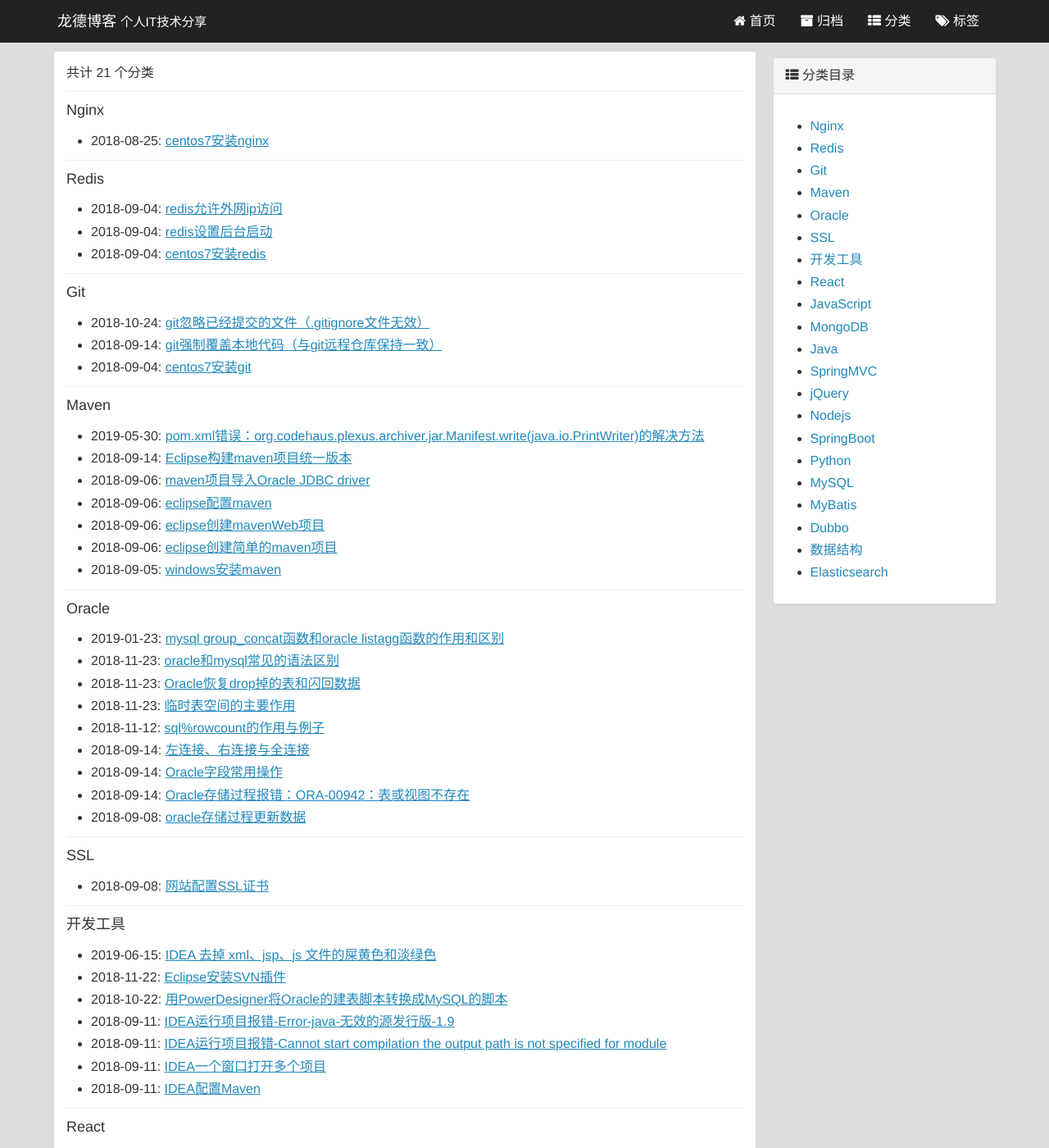
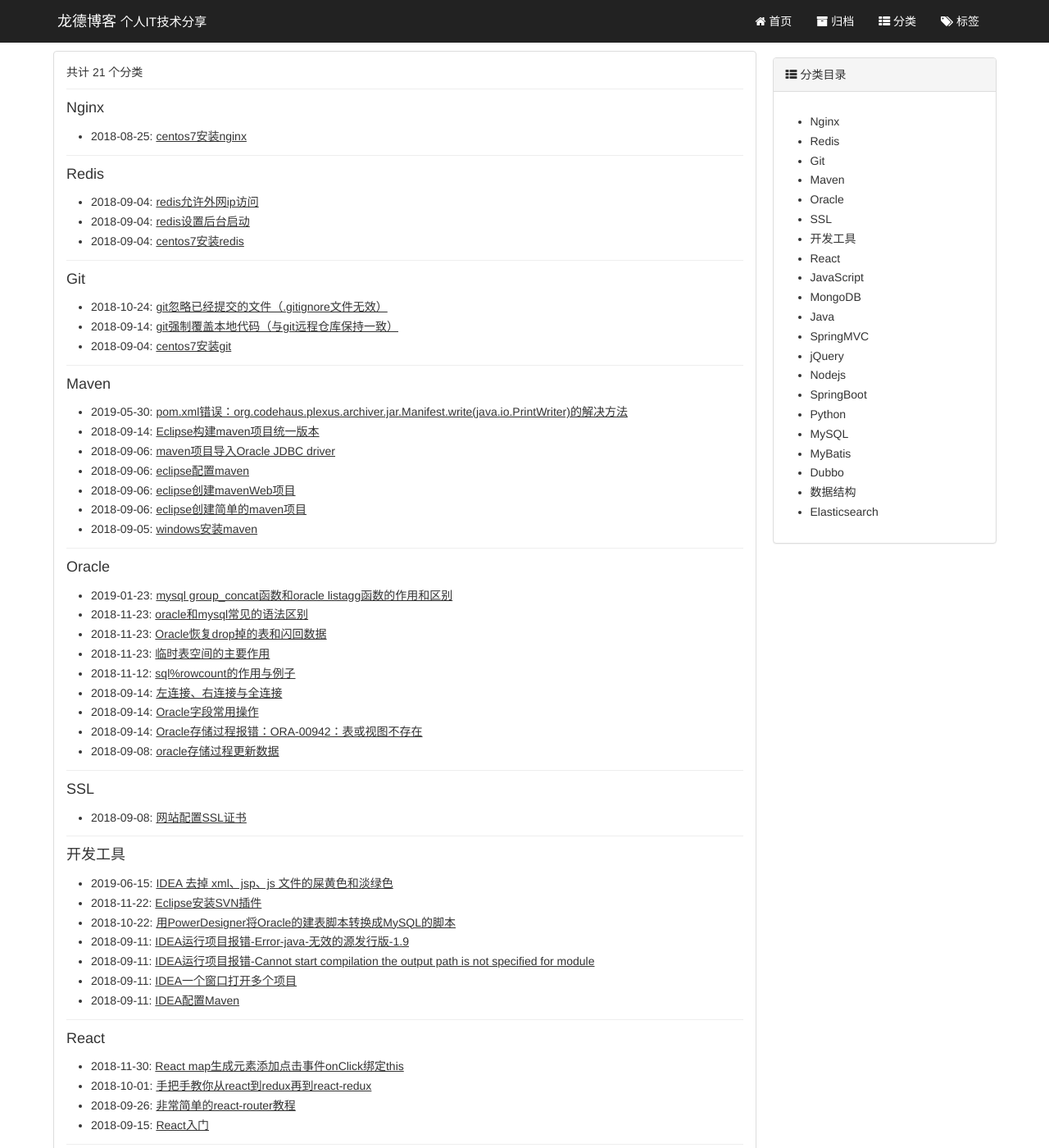
Before and after one commit to miansen/miansen.github.io, a Jekyll site: the page built from page/category.html, in a window 1280 px wide and 1400 px high. Shown: the whole window at 82% size. Built offline with Jekyll 4.4.1, drawn with Linux system fonts in a browser that asks for light colours; comment, search, counter and statistics services are not loaded.

Commit message:
调整样式

```diff
--- a/_sass/light.scss
+++ b/_sass/light.scss
@@ -11,8 +11,8 @@
 }
 
 body {
-  font-size: 16px;
-  background-color: #ddd;
+  // font-size: 16px;
+  // background-color: #ddd;
   //font-family: Zpix;
 }
 
@@ -91,20 +91,22 @@ ol {
 
 a {
   text-decoration: none;
-  color: #2288bb;
+  color: #333;
 
   &:hover {
     text-decoration: underline;
-    color: #33aaff;
+    color: #2288bb;
   }
 
   &:visited {
     text-decoration: none;
-    // color: #2288bb;
+    // color: #333;
   }
 }
 
 .excerpt {
+  font-size: 12px;
+  color: #999;
   a {
     text-decoration: underline;
   }
--- a/_sass/main.scss
+++ b/_sass/main.scss
@@ -9,8 +9,8 @@
 }
 
 body {
-  // font-size: 16px;
-  // background-color: #ddd;
+  font-size: 16px;
+  background-color: #ddd;
 }
 
 // Georgia
@@ -48,14 +48,14 @@ a {
 
 a {
   text-decoration:none;
-  color: #333;
+  color: #2288bb;
   &:hover {
     text-decoration:underline;
-    color: #2288bb;
+    color: #33aaff;
   }
   &:visited {
     text-decoration:none;
-    color: #333;
+    color: #2288bb;
   }
 }
 
```
